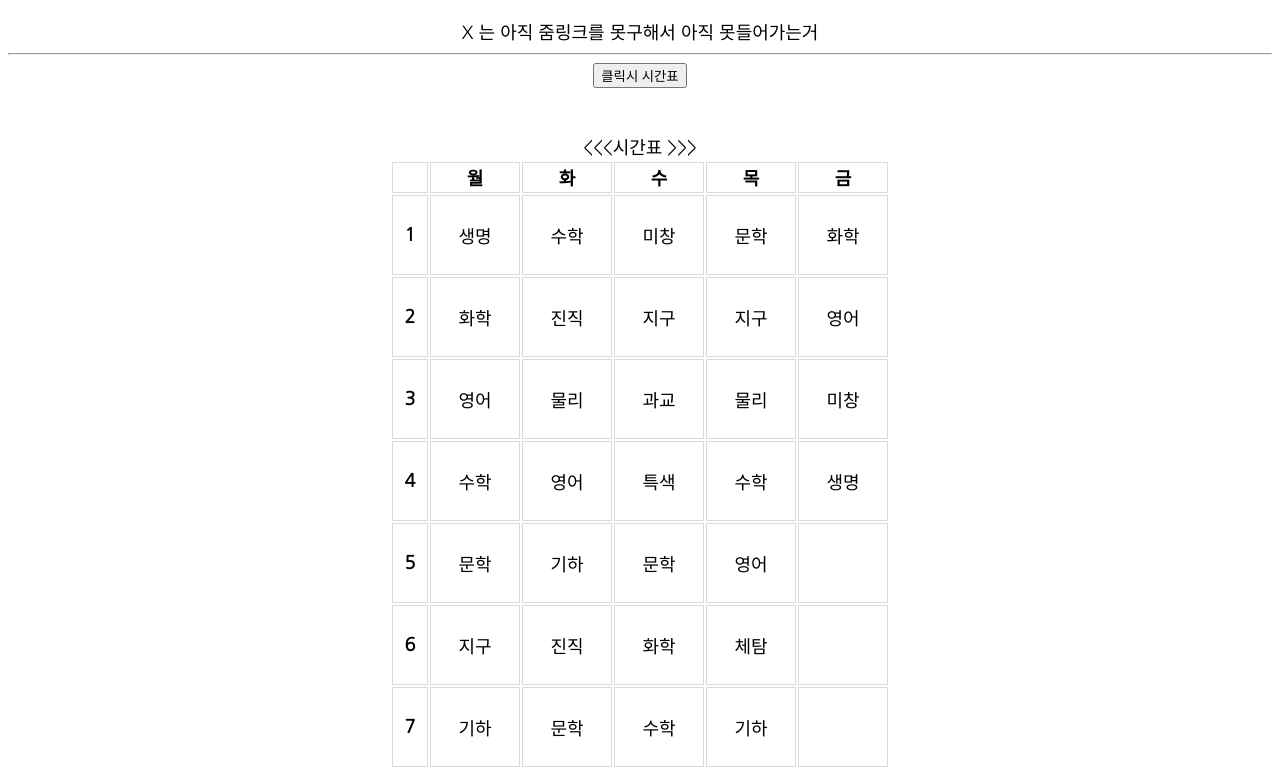
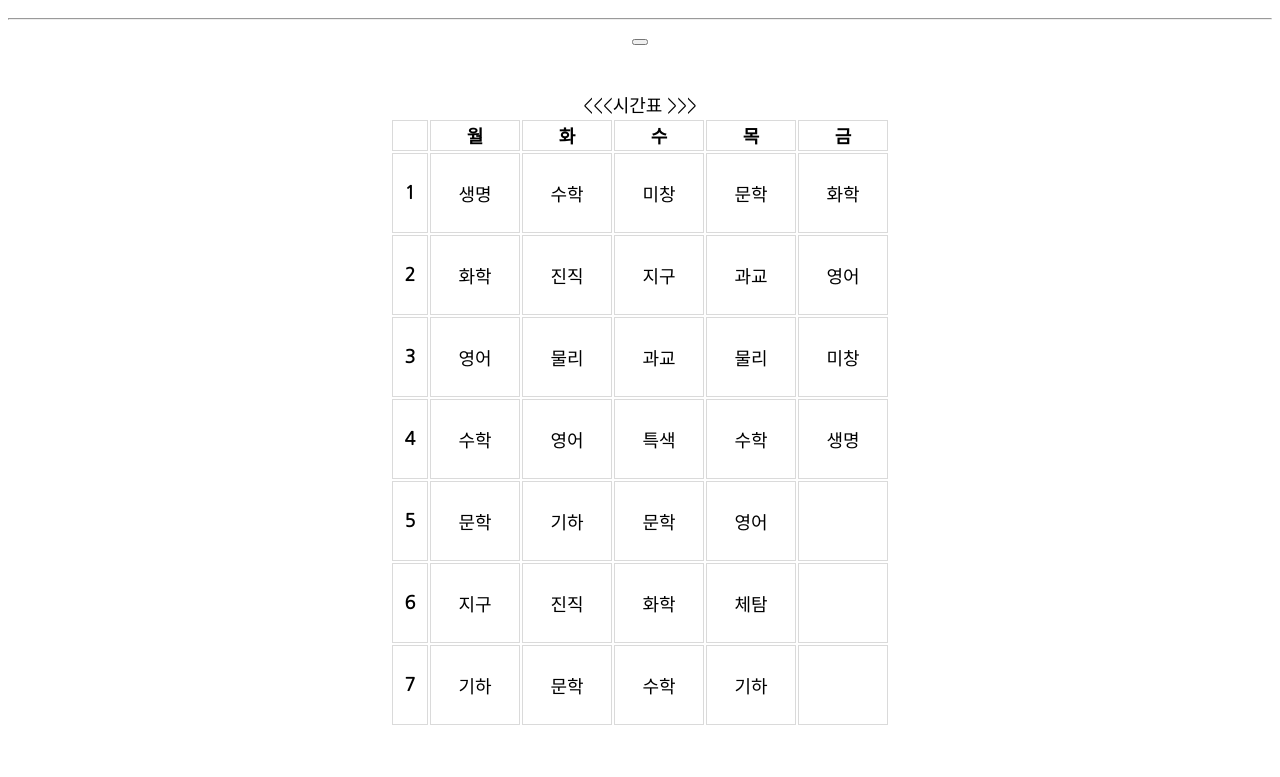
Before and after one commit to dnjstj0819/Hyosung209, a plain HTML site: page index.html in a window 1280 px wide. Shown: the part 161-938 px from the top of the page. After the commit the page ends 896 px from the top, so only its background shows below. Drawn offline with Linux system fonts and the light colour scheme.

Commit message:
Update index.html

```diff
--- a/index.html
+++ b/index.html
@@ -65,9 +65,8 @@
         }
         init();
         </script>
-        <div>X 는 아직 줌링크를 못구해서 아직 못들어가는거</div>
         <hr>
-        <button onclick="togglelmg()">클릭시 시간표</button>
+        <button onclick="togglelmg()"></button>
         <br>
         <img src="" id="img1"></img>
         <div>　</div>
@@ -96,7 +95,7 @@
                       <td><a href="https://us02web.zoom.us/j/4501224672?pwd=U0k2RW5MN0s0WXMxd2JvSWFOdkNXQT09">화학</a></td><!--화학 이경민-->
                       <td><a href="https://us02web.zoom.us/j/5303705413?pwd=NnNwUGJOMWhPYXpCbEVEWDJZbUVmUT09">진직</a></td><!--진로와직업 강금희-->
                       <td><a href="https://us02web.zoom.us/j/5655603297?pwd=Sjk3UnhLODVqdVEwTXJRZk5qbXNGdz09">지구</a></td>><!--지구과학 이승영-->
-                      <td><a href="https://us02web.zoom.us/j/5655603297?pwd=Sjk3UnhLODVqdVEwTXJRZk5qbXNGdz09">지구</a></td>><!--지구과학 이승영-->
+                      <td><a href="https://us02web.zoom.us/j/5655603297?pwd=Sjk3UnhLODVqdVEwTXJRZk5qbXNGdz09">과교</a></td>><!--과학교양 이승영-->
                       <td><a href="https://zoom.us/j/5104395898?pwd=ci9ncHpRTkV6amtvTHVSYzhNK043QT09">영어</a></td><!--영어1 박보라-->
                     </tr>
                     <tr height="80">
```
